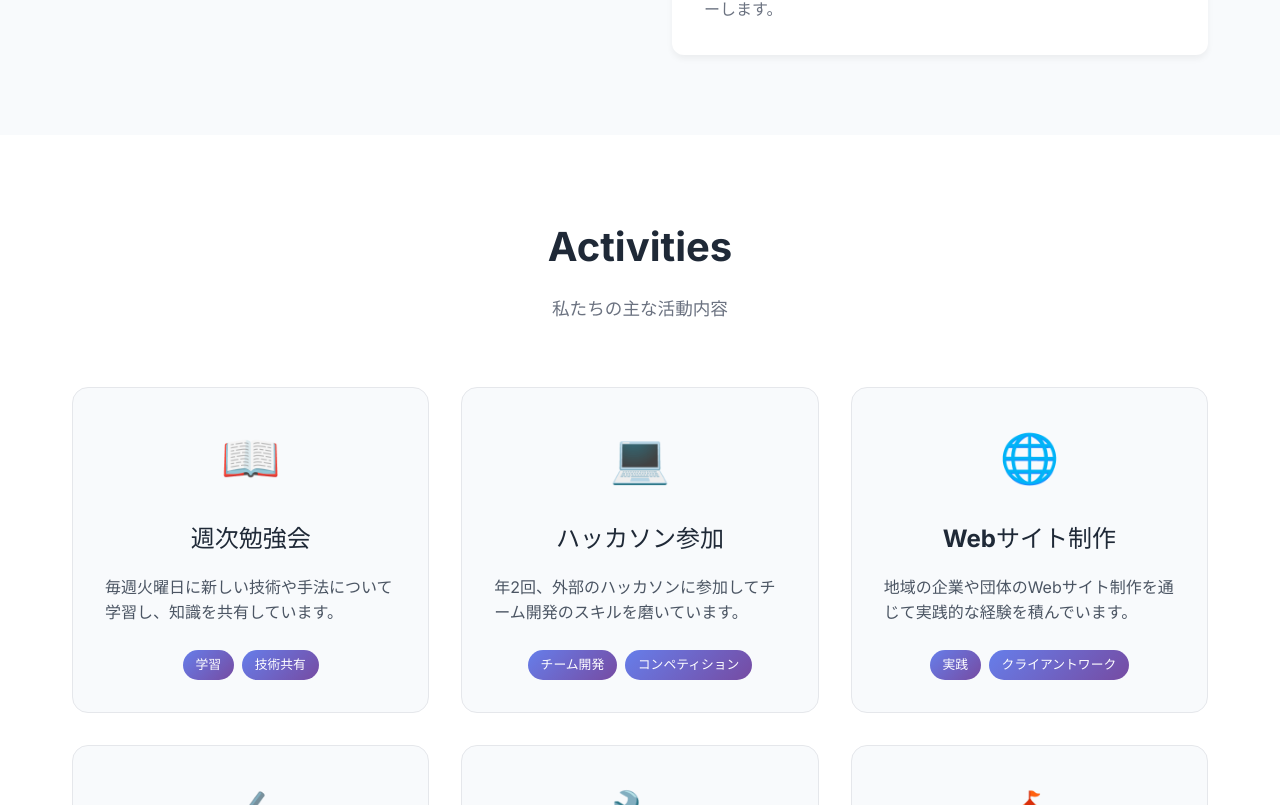
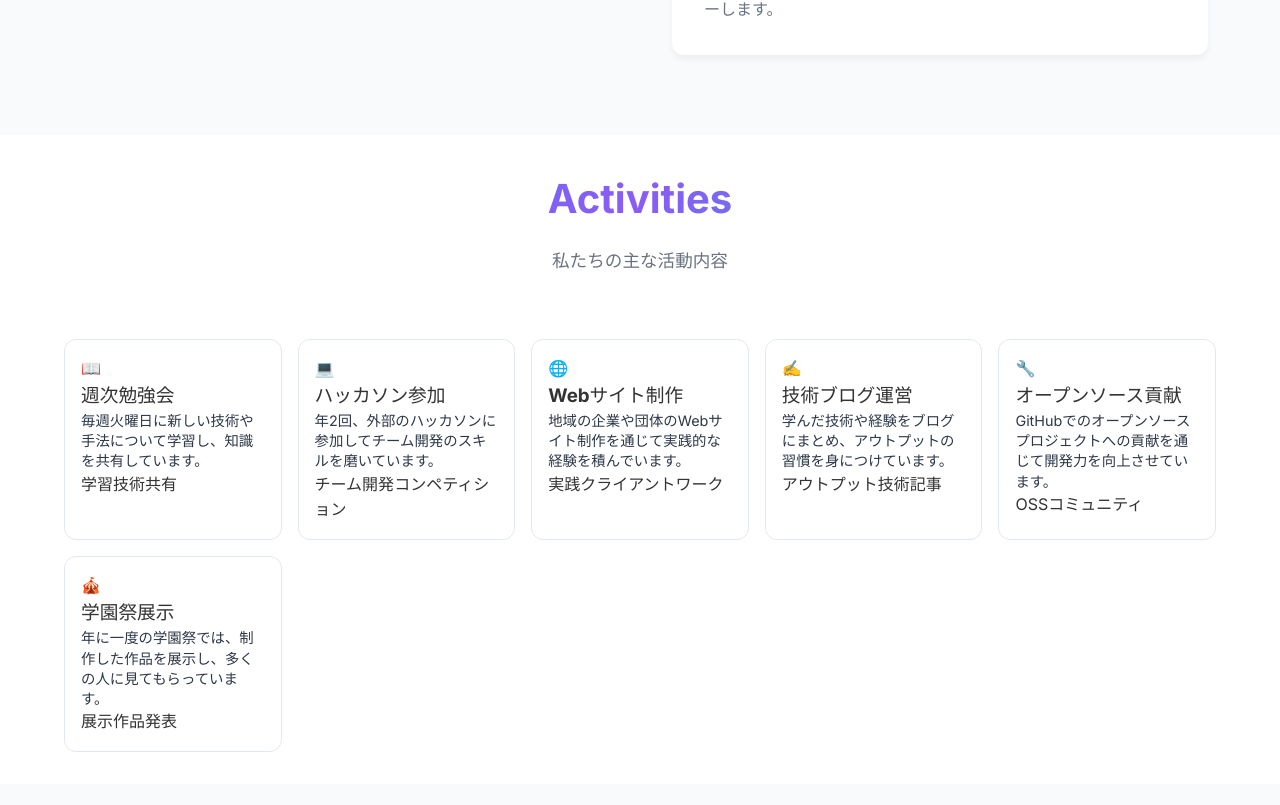
Before and after one commit to tus-Web/landing-page, a React (Vite) app: page / in a window 1280 px wide. Shown: the part 1795-2600 px from the top of the page. Built offline with nearby package versions, Linux system fonts and the light colour scheme.

Commit message:
feat(activity): 学習・交流を横並びにして一画面内に収まるよう調整
develop で誤ってコミットしていたレイアウト調整を
feature/activities ブランチへ cherry-pick で移行し直し。

```diff
--- a/src/components/Activity/Activity.css
+++ b/src/components/Activity/Activity.css
@@ -1,91 +1,140 @@
 .activity {
-  padding: 5rem 0;
+  /* 縦パディングを詰める */
+  padding: 2rem 0;
   background: white;
+  color: #333;
 }
 
 .activity-container {
   max-width: 1200px;
   margin: 0 auto;
-  padding: 0 2rem;
+  padding: 0 1.5rem;  /* サイドマージンやや縮小 */
 }
 
 .section-header {
   text-align: center;
-  margin-bottom: 4rem;
+  margin-bottom: 2rem;  /* 間隔を半分に */
 }
 
 .section-header h2 {
-  font-size: 2.5rem;
-  color: #1f2937;
-  margin-bottom: 1rem;
+  font-size: 2rem;      /* 少し文字サイズを縮小 */
+  font-weight: 700;
+  background: linear-gradient(135deg, #3b82f6, #8b5cf6, #06b6d4);
+  -webkit-background-clip: text;
+  -webkit-text-fill-color: transparent;
+  margin-bottom: 0.5rem;
 }
 
 .section-header p {
-  font-size: 1.1rem;
-  color: #6b7280;
+  font-size: 1rem;      /* 少し小さめに */
+  color: #4a5568;
+  max-width: 500px;     /* 幅を詰める */
+  margin: 0 auto;
+}
+
+/* ── ３カラムレイアウト ── */
+.activity-sections {
+  display: grid;
+  grid-template-columns: repeat(3, 1fr);
+  gap: 1.5rem;   /* カラム間のスペースを狭めに */
+}
+
+/* nth-childの特別扱いは不要になったので削除 */
+
+.activity-section {
+  background: #f7fafc;
+  border-radius: 16px;  /* 少し角を小さく */
+  padding: 1.5rem;      /* パディングを詰める */
+  box-shadow: 0 8px 20px rgba(0,0,0,0.06);
+  border: 1px solid #e2e8f0;
+}
+
+.section-title {
+  display: flex;
+  align-items: center;
+  gap: 0.75rem;         /* アイコンとテキストの間隔を狭め */
+  font-size: 1.4rem;    /* タイトルも少し縮小 */
+  font-weight: 600;
+  margin-bottom: 1rem;  /* 下の余白を詰める */
+  padding-bottom: 0.5rem;
+  border-bottom: 2px solid #e2e8f0;
+}
+
+.section-icon {
+  font-size: 1.8rem;
 }
 
 .activities-grid {
   display: grid;
-  grid-template-columns: repeat(auto-fit, minmax(350px, 1fr));
-  gap: 2rem;
+  grid-template-columns: repeat(auto-fit, minmax(200px, 1fr));
+  gap: 1rem;            /* カード間を狭め */
 }
 
 .activity-card {
-  background: #f8fafc;
-  border-radius: 16px;
-  padding: 2rem;
-  transition: all 0.3s ease;
-  border: 1px solid #e5e7eb;
+  background: white;
+  border-radius: 12px;
+  padding: 1rem;        /* 内側パディングを詰める */
+  transition: all 0.2s ease;
+  border: 1px solid #e2e8f0;
+  position: relative;
+  overflow: hidden;
+}
+
+.activity-card::before {
+  content: '';
+  position: absolute;
+  top: 0; left: 0; right: 0;
+  height: 3px;                    /* プログレスバー高さを縮小 */
+  background: linear-gradient(90deg, #3b82f6, #8b5cf6, #06b6d4);
+  opacity: 0;
+  transition: opacity 0.2s ease;
 }
 
 .activity-card:hover {
-  transform: translateY(-8px);
-  box-shadow: 0 20px 40px rgba(0, 0, 0, 0.1);
-  background: white;
+  transform: translateY(-4px);    /* ホバー時の移動を半分に */
+  box-shadow: 0 12px 24px rgba(0,0,0,0.1);
 }
 
-.activity-image {
-  font-size: 3rem;
-  text-align: center;
-  margin-bottom: 1.5rem;
+.activity-card:hover::before {
+  opacity: 1;
 }
 
-.activity-content h3 {
-  font-size: 1.5rem;
-  color: #1f2937;
+.activity-icon {
+  font-size: 2.2rem;   /* アイコンサイズを少し縮小 */
   margin-bottom: 1rem;
   text-align: center;
 }
 
-.activity-content p {
-  color: #4b5563;
-  line-height: 1.6;
-  margin-bottom: 1.5rem;
+.activity-content h4 {
+  font-size: 1.1rem;
+  font-weight: 600;
+  margin-bottom: 0.5rem;
 }
 
-.activity-tags {
-  display: flex;
-  flex-wrap: wrap;
-  gap: 0.5rem;
-  justify-content: center;
+.activity-content p {
+  color: #2d3748;
+  line-height: 1.4;
+  font-size: 0.9rem;
 }
 
-.tag {
-  background: linear-gradient(135deg, #667eea, #764ba2);
-  color: white;
-  padding: 0.3rem 0.8rem;
-  border-radius: 20px;
-  font-size: 0.8rem;
-  font-weight: 500;
+/* ── レスポンシブ ── */
+@media (max-width: 1024px) {
+  /* タブレットは2列 */
+  .activity-sections {
+    grid-template-columns: repeat(2, 1fr);
+  }
 }
 
 @media (max-width: 768px) {
-  .activities-grid {
+  /* スマホは1列 */
+  .activity-sections {
     grid-template-columns: 1fr;
   }
 
   .section-header h2 {
-    font-size: 2rem;
+    font-size: 1.8rem;
+  }
+  .section-title {
+    font-size: 1.3rem;
   }
 }
```
